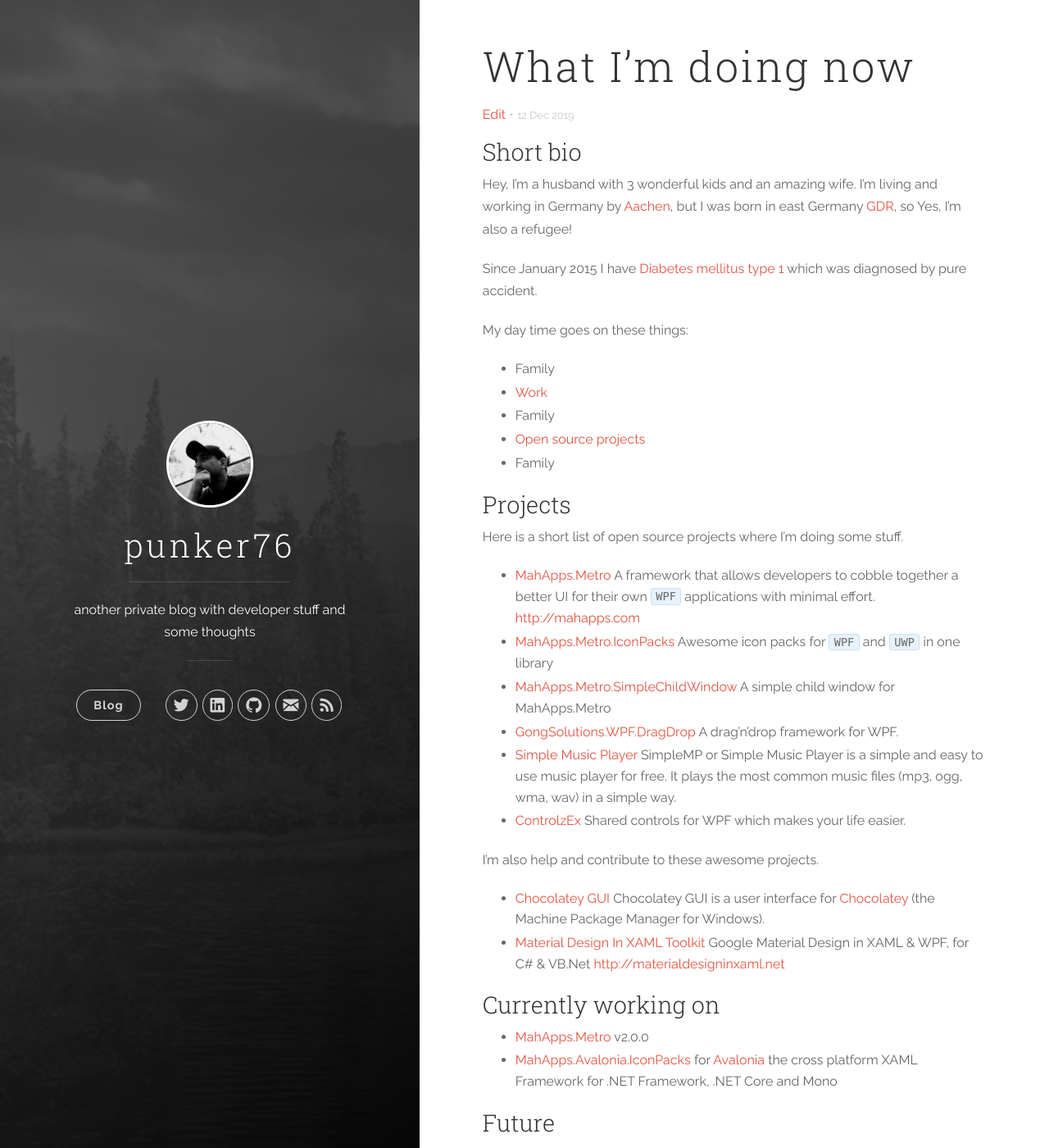
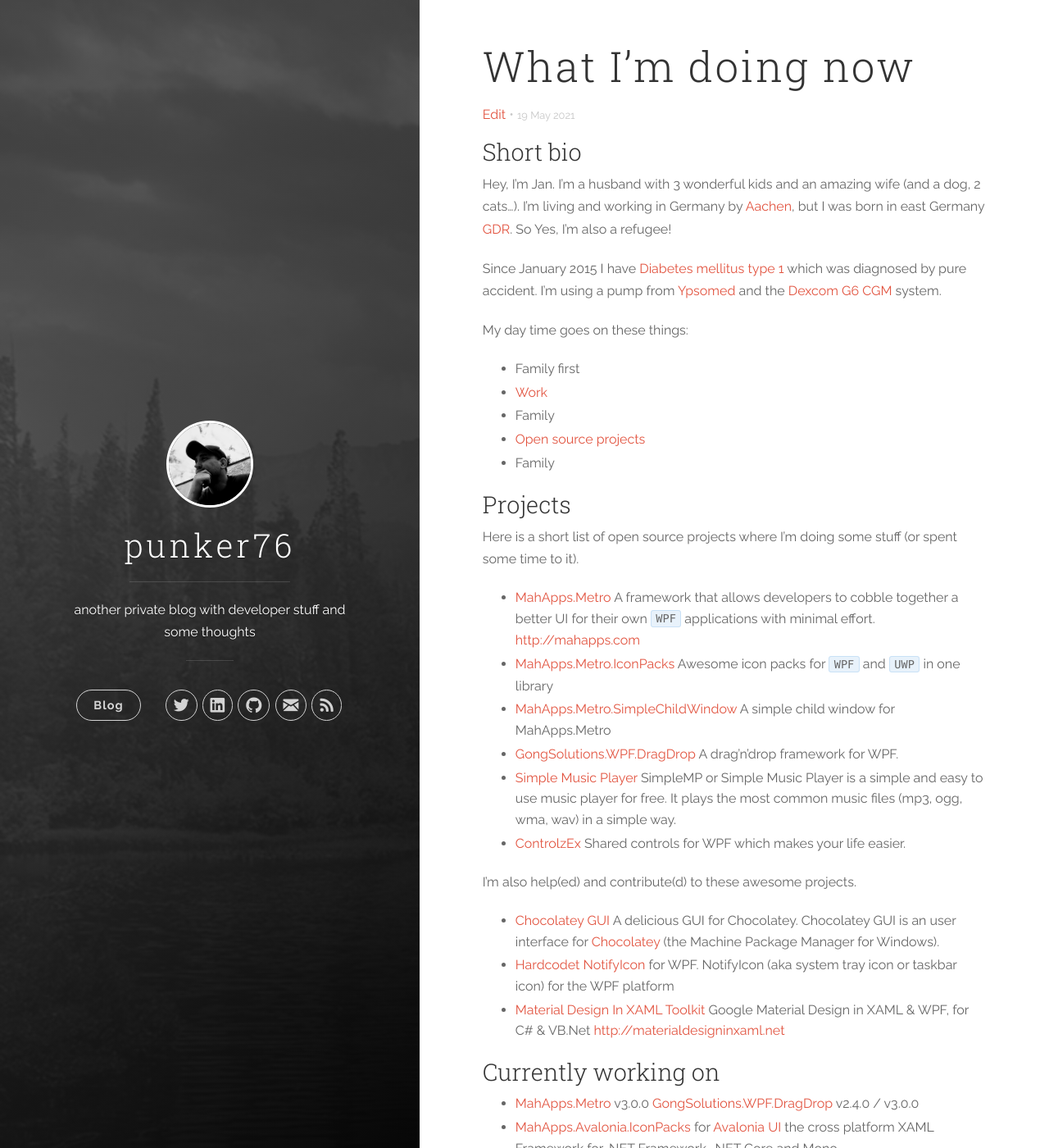
Before and after one commit to punker76/jekyll.jkarger.de, a Jekyll site: the page built from now.md, in a window 1280 px wide and 1400 px high. Shown: the whole window at 82% size. Built offline with Jekyll 4.4.1, drawn with Linux system fonts in a browser that asks for light colours; some of the changed text lies outside the part shown.

Commit message:
Update now.md

```diff
--- a/now.md
+++ b/now.md
@@ -1,20 +1,20 @@
 ---
 layout   : page
 title    : What I’m doing now
-date     : 2019-12-12 23:00
+date     : 2021-05-19 22:00
 comments : true
 permalink: /now
 ---
 
 ### Short bio
 
-Hey, I'm a husband with 3 wonderful kids and an amazing wife. I'm living and working in Germany by [Aachen](https://goo.gl/maps/YVPxbSf9SA42), but I was born in east Germany [GDR](https://goo.gl/maps/Epnt9NBgNZp), so Yes, I'm also a refugee!
+Hey, I'm Jan. I'm a husband with 3 wonderful kids and an amazing wife (and a dog, 2 cats...). I'm living and working in Germany by [Aachen](https://goo.gl/maps/YVPxbSf9SA42), but I was born in east Germany [GDR](https://goo.gl/maps/Epnt9NBgNZp). So Yes, I'm also a refugee!
 
-Since January 2015 I have [Diabetes mellitus type 1](https://en.wikipedia.org/wiki/Diabetes_mellitus_type_1) which was diagnosed by pure accident.
+Since January 2015 I have [Diabetes mellitus type 1](https://en.wikipedia.org/wiki/Diabetes_mellitus_type_1) which was diagnosed by pure accident. I'm using a pump from [Ypsomed](https://www.ypsomed.com/) and the [Dexcom G6 CGM](https://www.dexcom.com/) system.
 
 My day time goes on these things:
 
-- Family
+- Family first
 - [Work](https://www.inform-software.com/)
 - Family
 - [Open source projects](https://github.com/)
@@ -22,7 +22,7 @@
 
 ### Projects
 
-Here is a short list of open source projects where I'm doing some stuff.
+Here is a short list of open source projects where I'm doing some stuff (or spent some time to it).
 
 - [MahApps.Metro](https://github.com/MahApps/MahApps.Metro) A framework that allows developers to cobble together a better UI for their own `WPF` applications with minimal effort. [http://mahapps.com](http://mahapps.com/)
 - [MahApps.Metro.IconPacks](https://github.com/MahApps/MahApps.Metro.IconPacks) Awesome icon packs for `WPF` and `UWP` in one library
@@ -31,23 +31,27 @@
 - [Simple Music Player](https://github.com/punker76/simple-music-player) SimpleMP or Simple Music Player is a simple and easy to use music player for free. It plays the most common music files (mp3, ogg, wma, wav) in a simple way.
 - [ControlzEx](https://github.com/ControlzEx) Shared controls for WPF which makes your life easier.
 
-I'm also help and contribute to these awesome projects.
+I'm also help(ed) and contribute(d) to these awesome projects.
 
-- [Chocolatey GUI](https://github.com/chocolatey/ChocolateyGUI) Chocolatey GUI is a user interface for [Chocolatey](https://chocolatey.org/) (the Machine Package Manager for Windows).
+- [Chocolatey GUI](https://github.com/chocolatey/ChocolateyGUI) A delicious GUI for Chocolatey. Chocolatey GUI is an user interface for [Chocolatey](https://chocolatey.org/) (the Machine Package Manager for Windows).
+- [Hardcodet NotifyIcon](https://github.com/hardcodet/wpf-notifyicon) for WPF. NotifyIcon (aka system tray icon or taskbar icon) for the WPF platform
 - [Material Design In XAML Toolkit](https://github.com/ButchersBoy/MaterialDesignInXamlToolkit) Google Material Design in XAML & WPF, for C# & VB.Net [http://materialdesigninxaml.net](http://materialdesigninxaml.net/)
 
 ### Currently working on
 
-- [MahApps.Metro](https://github.com/MahApps/MahApps.Metro) v2.0.0
-- [MahApps.Avalonia.IconPacks](https://github.com/MahApps/MahApps.Metro.IconPacks) for [Avalonia](https://avaloniaui.net/) the cross platform XAML Framework for .NET Framework, .NET Core and Mono
+- [MahApps.Metro](https://github.com/MahApps/MahApps.Metro) v3.0.0
+ [GongSolutions.WPF.DragDrop](https://github.com/punker76/gong-wpf-dragdrop) v2.4.0 / v3.0.0
+- [MahApps.Avalonia.IconPacks](https://github.com/MahApps/MahApps.Metro.IconPacks) for [Avalonia UI](https://avaloniaui.net/) the cross platform XAML Framework for .NET Framework, .NET Core and Mono
 
-### Future
+### Future (ongoing projects)
 
-- Node, Javascript, Angular, Electron, Vue.js ...
+- Node, Javascript, Typescript, Angular, Electron, Vue.js ...
+- [Simple Music Player v2.0](https://github.com/punker76/simple-music-player)
 - [JeoAppardy](https://github.com/jan-2/JeoAppardy) with [Vue.js](https://vuejs.org/)
-- [Simple Music Player v2.0](https://github.com/punker76/simple-music-player)
 - Half marathon (sometime)
 - Improving my poor English (it's terrible)
+- Learn Autodesk Fusion 360
+- 3D printing
 
 ### Other stuff
 
@@ -55,20 +59,20 @@
 - Yes, I'm a Vinyl junkie
 - I love reading criminal books
 - Arduino, Raspberry Pi, 3D printer interested
+- Since February 2021 I have a [Prusa Mini+ 3D printer](https://www.prusaprinters.org/)
 - Maybe a Nerd
 
 ### Conferences
 
-In 2020 you might be able to meet me at the following conferences.
+In 2021/2022...
 
-- [Magdeburger Developer Days](https://www.md-devdays.de/) 11. - 13. Mai 2020
-- [dotnet Cologne 2020](https://dotnet-cologne.de/) 29. Mai 2020
+...on hold
 
 ### MVP
 
 I received the [MVP award](https://mvp.microsoft.com/de-de/PublicProfile/5001905) in Visual Studio and Development Technologies in 2015.
 
-Currently I received the MVP award for the fourth time now in Windows Development.
+Currently I received the MVP award for the fifth time, now in Windows Development.
 
 ### Contact
 
@@ -81,4 +85,4 @@
 
 _This page was inspired by [Derek Sivers](https://sivers.org/nowff)._
 
-_Last updated: 12.12.2019_
+_Last updated: 19.05.2021_
```
